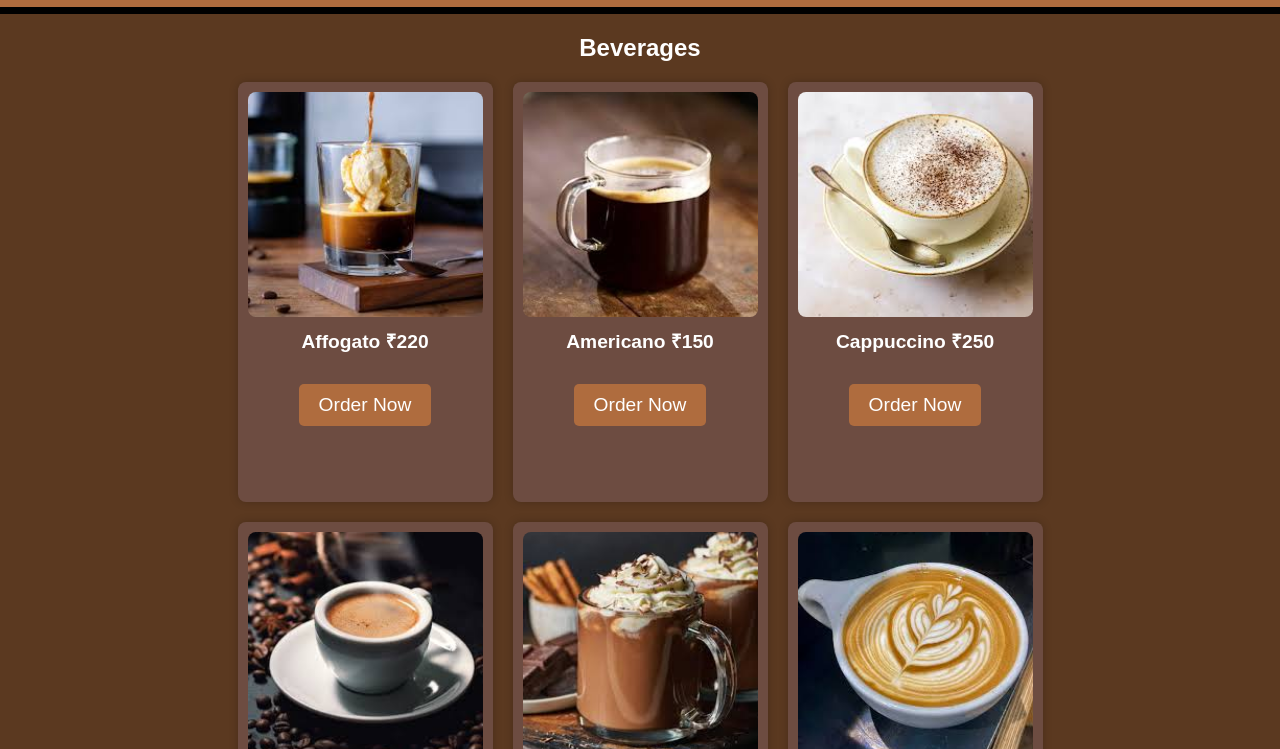
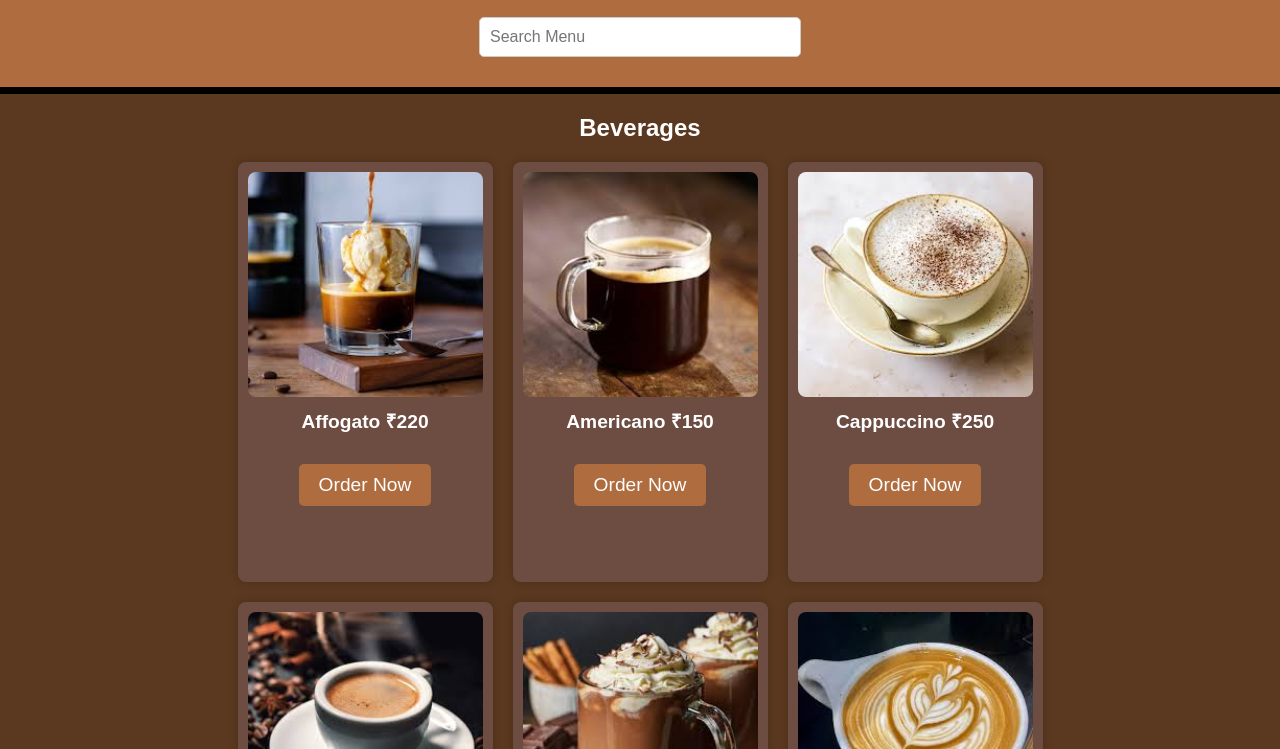
Before and after one commit to unchiuwu/project1, a plain HTML site: page menu.html in a window 1280 px wide. Shown: the part 167-916 px from the top of the page. Drawn offline with Linux system fonts and the light colour scheme.

Commit message:
search bar for menu added

```diff
--- a/menu.html
+++ b/menu.html
@@ -4,10 +4,24 @@
     <meta charset="UTF-8">
     <meta name="viewport" content="width=device-width, initial-scale=1.0">
     <title>Menu - Cocoa & Beans</title>
+    <link href="https://fonts.googleapis.com/icon?family=Material+Icons" rel="stylesheet">
     <link rel="stylesheet" href="style.css">
     <link rel="stylesheet" href="https://cdnjs.cloudflare.com/ajax/libs/font-awesome/6.6.0/css/all.min.css">
     <link rel="icon" type="image/x-icon" href="images/logo.png">
-
+    <style>
+        /* Add styles for search input */
+        .search-container {
+            text-align: center;
+            margin: 20px 0;
+        }
+        .search-container input {
+            padding: 10px;
+            width: 300px;
+            border: 1px solid #ccc;
+            border-radius: 5px;
+            font-size: 16px;
+        }
+    </style>
 </head>
 <body>
     <!-- Header and Navigation -->
@@ -24,6 +38,10 @@
                 <li><a href="login.html">Review</a></li>
             </ul>
         </nav>
+        <!-- Search Bar -->
+        <div class="search-container">
+            <input type="text" id="find" placeholder="Search Menu" onkeyup="search()">
+        </div>
     </header>
 
     <!-- Menu Section -->
@@ -61,7 +79,6 @@
                 <button>Order Now</button>
             </div>
 
-
             <br><h2>Light Bites</h2><br>
             <div class="menu-grid">
                 <div class="menu-item">
@@ -94,7 +111,6 @@
                     <h4>Nutella Waffle   ₹250</h4>
                     <button>Order Now</button>
                 </div>
-
 
             <br><h2>Baked Goods</h2><br>
             <div class="menu-grid">
@@ -141,5 +157,8 @@
             <a href="#"><i class="fa-brands fa-linkedin"></i></a>
         </div>
     </footer>
+
+    <!-- Link to JavaScript file -->
+    <script src="script.js"></script>
 </body>
 </html>
--- /dev/null
+++ b/script.js
@@ -0,0 +1,13 @@
+function search() {
+    const filter = document.getElementById('find').value.toUpperCase();
+    const items = document.querySelectorAll('.menu-item');
+
+    items.forEach(item => {
+        const title = item.querySelector('h4').textContent || item.querySelector('h4').innerText;
+        if (title.toUpperCase().indexOf(filter) > -1) {
+            item.style.display = ""; // Show item
+        } else {
+            item.style.display = "none"; // Hide item
+        }
+    });
+}
```
Lines whose indentation alone changed are shown as unchanged.
